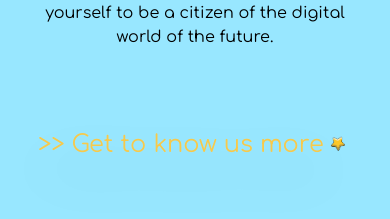
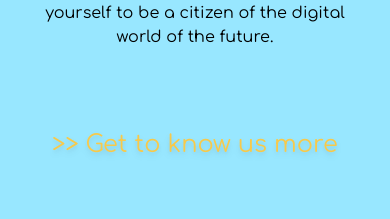
Before and after one commit to Rakyun/codewebsite, a React (Vite) app: page / in a window 390 px wide. Shown: the part 1864-2083 px from the top of the page. Built offline with nearby package versions, Linux system fonts and the light colour scheme.

Commit message:
Removed Star

```diff
--- a/src/components/Layer2.jsx
+++ b/src/components/Layer2.jsx
@@ -50,10 +50,10 @@ const Layer2 = () => {
           </div>
         </div>
         <div className="flex w-[90%] items-center justify-center md:justify-normal  ">
-          <a className="bold font-comfortaa text-2xl  text-[#F7C94B] drop-shadow-2xl">
+          <a className="bold font-comfortaa text-2xl  text-[#F7C94B] drop-shadow-md">
             >> Get to know us more
           </a>
-          <img src={star} alt="flag" className="w-[8%]" />
+          <img src={star} alt="flag" className="hidden w-[8%] md:block" />
         </div>
       </div>
     </>
```
